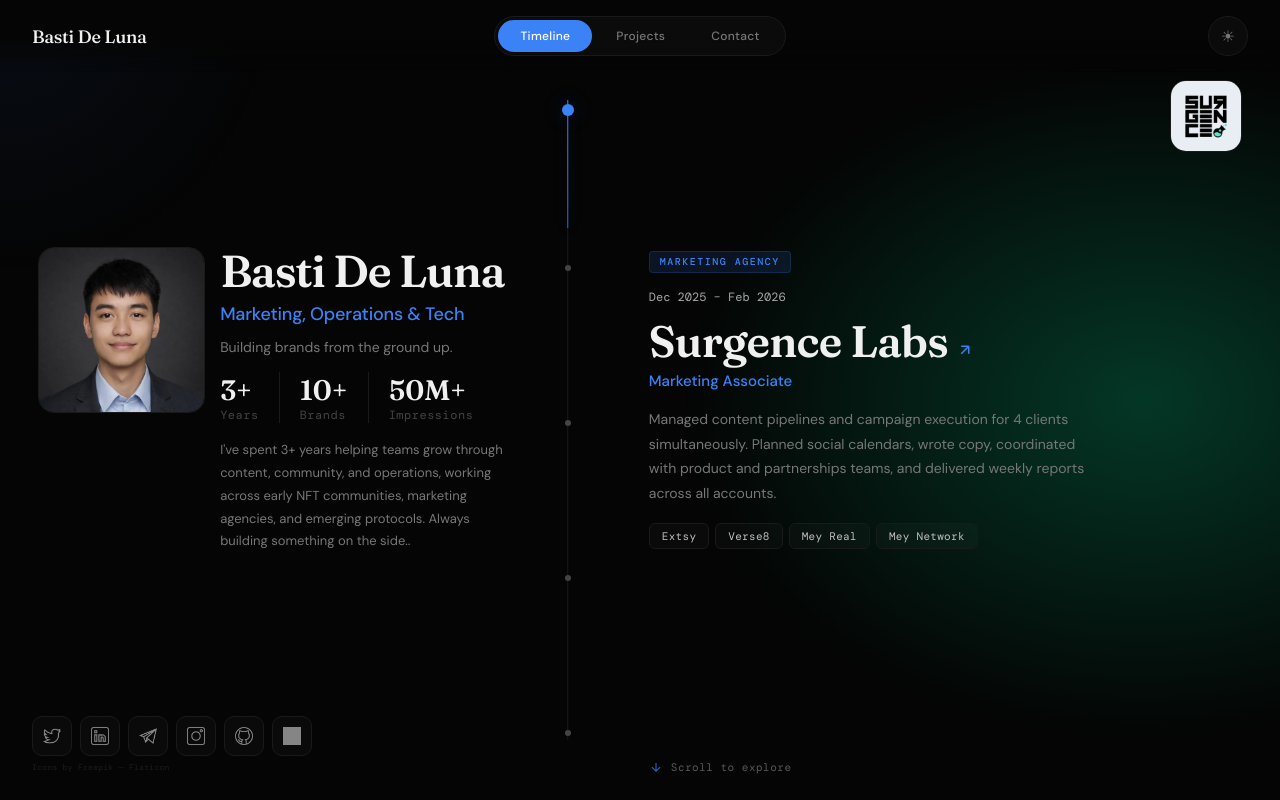
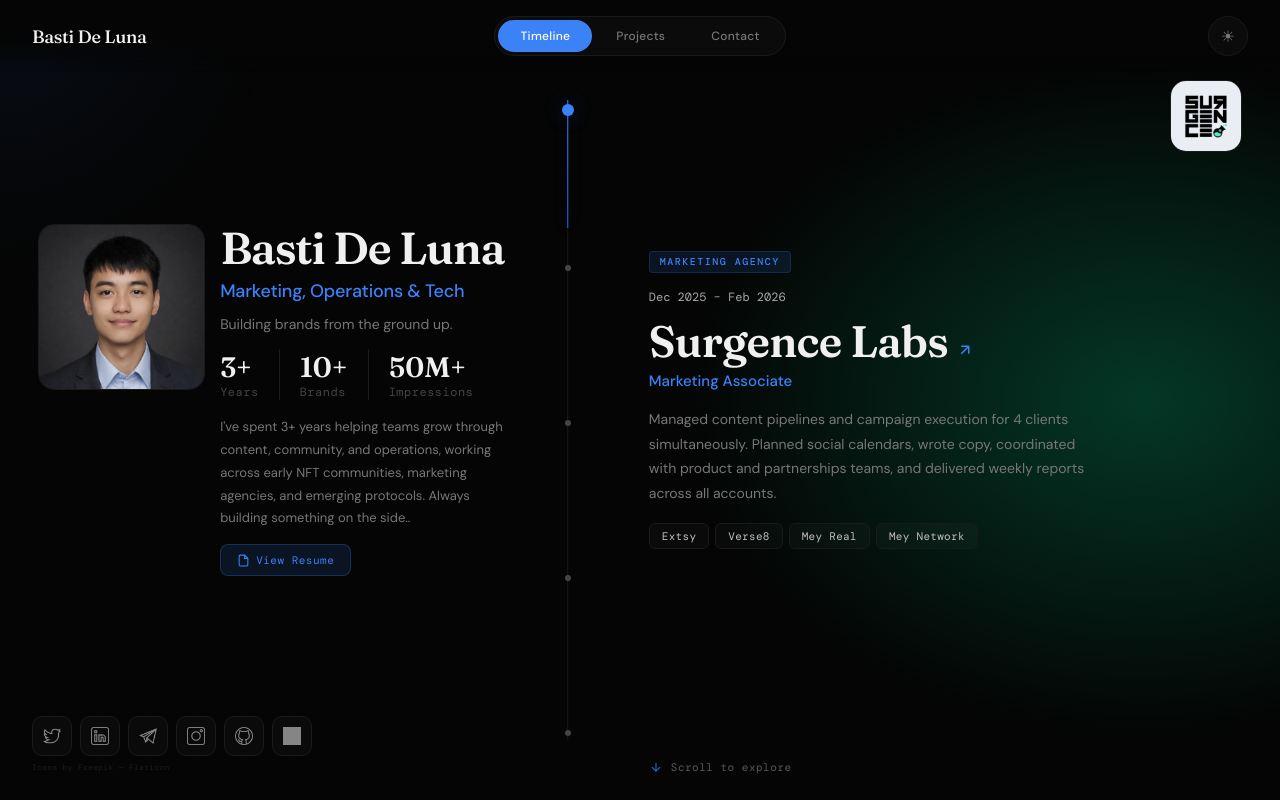
Before and after one commit to bonksti/bonksti-Portfolio, a React (Vite) app: page / in a window 1280 px wide. Built offline with nearby package versions, Linux system fonts and the light colour scheme; grey boxes are pictures that could not be loaded.

Commit message:
feat: add resume link to hero section

```diff
--- a/src/Portfolio.jsx
+++ b/src/Portfolio.jsx
@@ -334,9 +334,13 @@
             </div>
           ))}
         </div>
-        <p style={{ fontFamily: "'DM Sans', sans-serif", fontSize: "13px", color: t.textMuted, margin: "16px 0 0", lineHeight: 1.75 }}>
+        <p style={{ fontFamily: "'DM Sans', sans-serif", fontSize: "13px", color: t.textMuted, margin: "16px 0 12px", lineHeight: 1.75 }}>
           I've spent 3+ years helping teams grow through content, community, and operations, working across early NFT communities, marketing agencies, and emerging protocols. Always building something on the side.
         </p>
+        <a href="/resume.pdf" target="_blank" rel="noopener noreferrer" style={{ display: "inline-flex", alignItems: "center", gap: "6px", padding: "8px 16px", borderRadius: "8px", border: `1px solid ${t.accent}40`, background: t.accentGlow, color: t.accent, fontFamily: "'DM Mono', monospace", fontSize: "11px", letterSpacing: "0.5px", textDecoration: "none" }}>
+          <svg width="13" height="13" viewBox="0 0 24 24" fill="none" stroke="currentColor" strokeWidth="2"><path d="M14 2H6a2 2 0 00-2 2v16a2 2 0 002 2h12a2 2 0 002-2V8z"/><polyline points="14 2 14 8 20 8"/></svg>
+          View Resume
+        </a>
       </div>
 
       {/* Timeline cards */}
@@ -442,9 +446,15 @@
                 <p style={{ fontFamily: "'DM Mono', monospace", fontSize: "12px", color: t.textDim, margin: 0, letterSpacing: "0.5px" }}>Impressions</p>
               </div>
             </div>
-            <p style={{ fontFamily: "'DM Sans', sans-serif", fontSize: "13px", color: t.textMuted, margin: 0, lineHeight: 1.75 }}>
+            <p style={{ fontFamily: "'DM Sans', sans-serif", fontSize: "13px", color: t.textMuted, margin: "0 0 14px", lineHeight: 1.75 }}>
               I've spent 3+ years helping teams grow through content, community, and operations, working across early NFT communities, marketing agencies, and emerging protocols. Always building something on the side..
             </p>
+            <a href="/resume.pdf" target="_blank" rel="noopener noreferrer" style={{ display: "inline-flex", alignItems: "center", gap: "6px", padding: "8px 16px", borderRadius: "8px", border: `1px solid ${t.accent}40`, background: t.accentGlow, color: t.accent, fontFamily: "'DM Mono', monospace", fontSize: "11px", letterSpacing: "0.5px", textDecoration: "none", transition: "all 0.25s ease" }}
+              onMouseEnter={e => { e.currentTarget.style.background = t.accentGlowStrong; e.currentTarget.style.borderColor = t.accent; }}
+              onMouseLeave={e => { e.currentTarget.style.background = t.accentGlow; e.currentTarget.style.borderColor = t.accent + "40"; }}>
+              <svg width="13" height="13" viewBox="0 0 24 24" fill="none" stroke="currentColor" strokeWidth="2"><path d="M14 2H6a2 2 0 00-2 2v16a2 2 0 002 2h12a2 2 0 002-2V8z"/><polyline points="14 2 14 8 20 8"/></svg>
+              View Resume
+            </a>
           </div>
         </div>
       </div>
```
Also changed, not shown: 1 other file (tests, documents, lock files or other folders).
